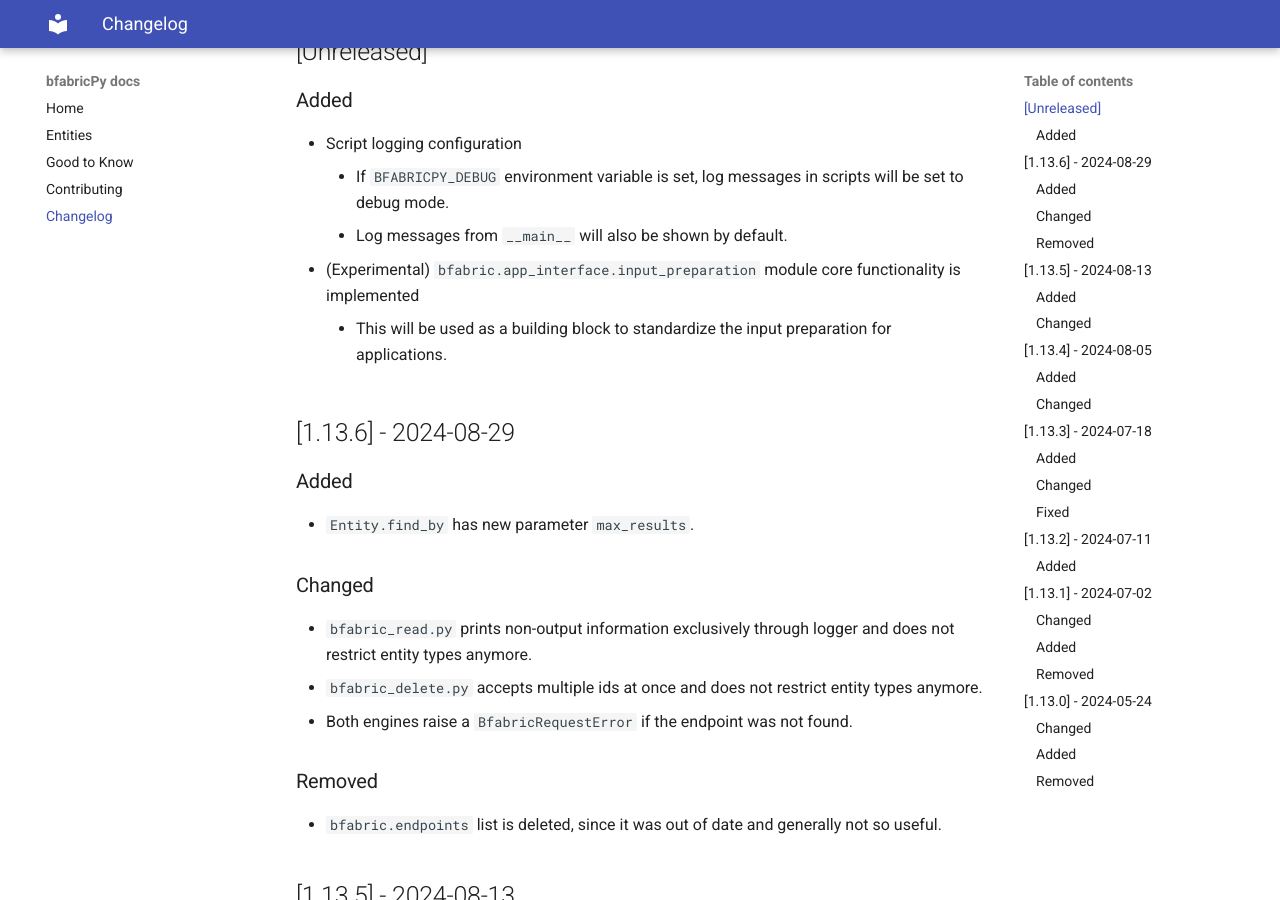
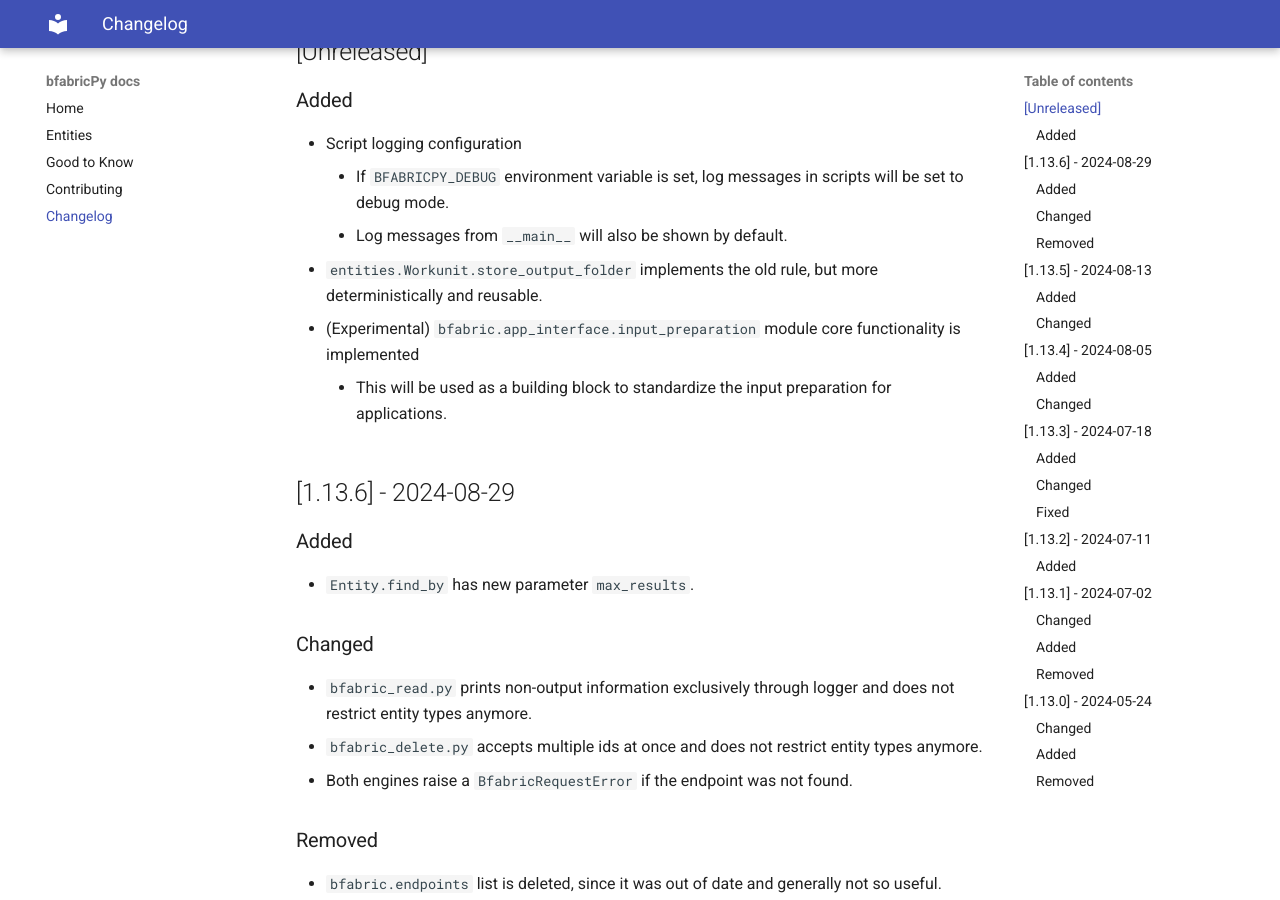
Before and after one commit to fgcz/bfabricPy, an MkDocs documentation site: the page built from docs/changelog.md, in a window 1280 px wide and 900 px high, scrolled down 362 px. Built offline with MkDocs 1.6.1 and Material for MkDocs 9.7.7, drawn with Linux system fonts in a browser that asks for light colours.

Commit message:
changelog entry

```diff
--- a/docs/changelog.md
+++ b/docs/changelog.md
@@ -15,6 +15,7 @@ Versioning currently follows `X.Y.Z` where
 - Script logging configuration
     - If `BFABRICPY_DEBUG` environment variable is set, log messages in scripts will be set to debug mode.
     - Log messages from `__main__` will also be shown by default.
+- `entities.Workunit.store_output_folder` implements the old rule, but more deterministically and reusable.
 - (Experimental) `bfabric.app_interface.input_preparation` module core functionality is implemented
     - This will be used as a building block to standardize the input preparation for applications.
 
```
